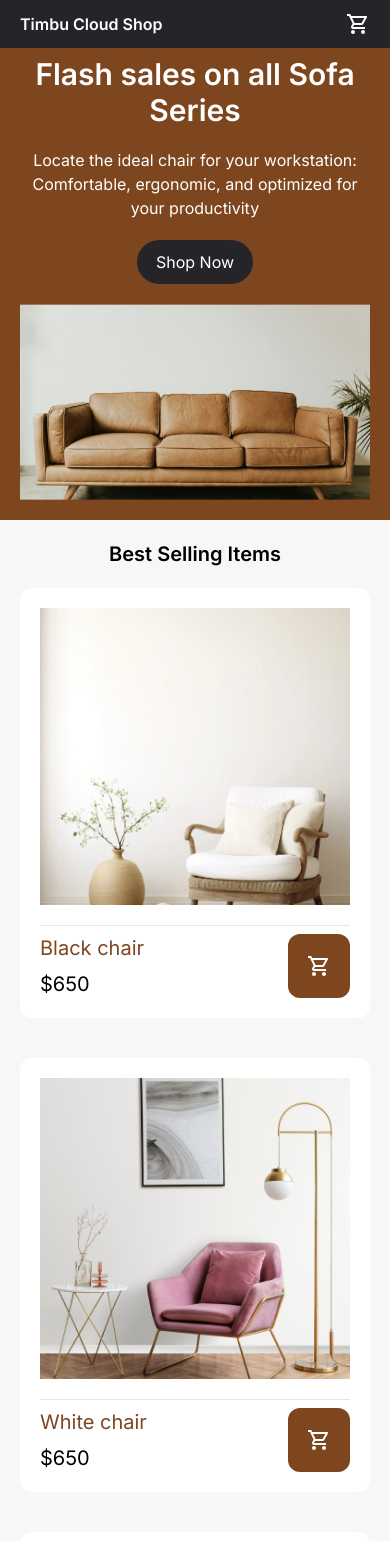
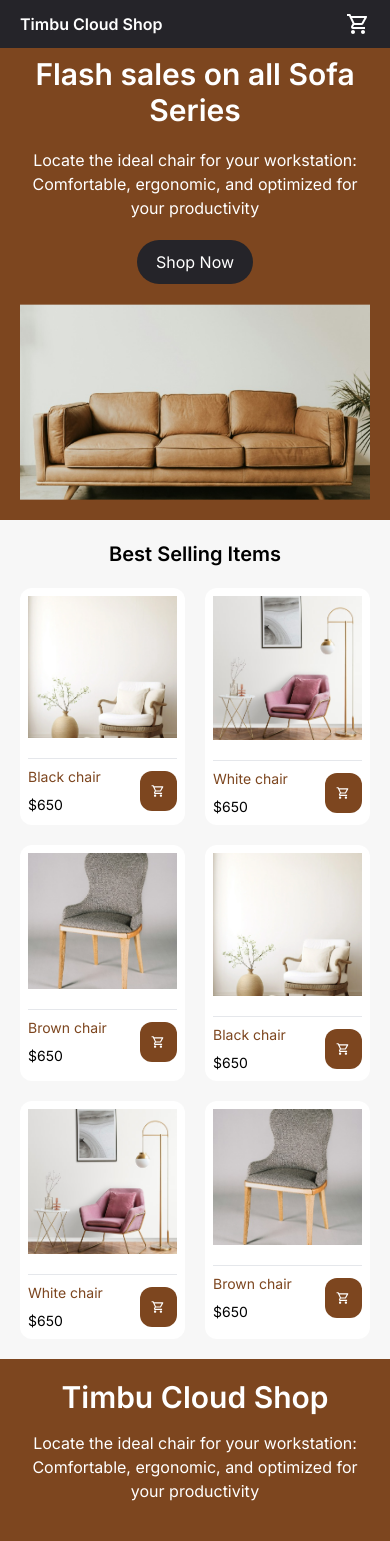
Before and after one commit to Vixs101/HNGtask2-TimbuCloudShop, a React (Vite) app: page / in a window 390 px wide. Shown: the top 1541 px of the page. Built offline with nearby package versions, Linux system fonts and the light colour scheme.

Commit message:
Fix:reduced the size of the product card on mobile view

```diff
--- a/src/pages/Cart.tsx
+++ b/src/pages/Cart.tsx
@@ -61,7 +61,7 @@ function Cart() {
           Best Selling Items
         </h2>
 
-        <div className="grid grid-cols-1 md:grid-cols-2 lg:grid-cols-3 gap-10 h-full my-5">
+        <div className="grid grid-cols-2 lg:grid-cols-3 gap-5 md:gap-10 h-full my-5">
           {products.map((product) => (
             <div
               key={product.id}
@@ -70,11 +70,11 @@ function Cart() {
               <img src={`/images/${product.pic}.png`} alt={product.alt} />
 
               <div className="flex justify-between border-t-gray-200 border-t pt-2">
-                <div className="flex flex-col gap-2 text-xl md:text-2xl">
+                <div className="flex flex-col gap-2 text-sm md:text-2xl">
                   <h3 className="text-primary">{product.title}</h3>
                   <p>{product.price}</p>
                 </div>
-                <button className="flex items-center justify-center bg-primary hover:bg-[#8c552f] text-white text-2xl md:text-4xl rounded-xl md:p-2 w-1/5">
+                <button className="flex items-center justify-center bg-primary hover:bg-[#8c552f] text-white text-2xl md:text-4xl rounded-xl md:p-2 h-10 md:h-auto w-1/4 md:w-1/5 self-center md:self-start">
                   {product.button}
                 </button>
               </div>
--- a/src/pages/Homepage.tsx
+++ b/src/pages/Homepage.tsx
@@ -40,20 +40,20 @@ function Homepage() {
         <h2 className="text-center md:text-start text-xl md:text-2xl font-semibold">
           Best Selling Items
         </h2>
-        <div className="grid grid-cols-1 md:grid-cols-2 lg:grid-cols-3 gap-10 h-full mt-5">
+        <div className="grid grid-cols-2 lg:grid-cols-3 gap-5 md:gap-10 h-full mt-5">
           {productImage.map((product) => (
             <div
               key={product.id}
-              className="flex flex-col bg-white p-5 rounded-xl gap-5"
+              className="flex flex-col bg-white p-2 md:p-5 rounded-xl gap-5"
             >
               <img src={`/images/${product.pic}.png`} alt={product.alt} />
 
               <div className="flex justify-between border-t-gray-200 border-t pt-2">
-                <div className="flex flex-col gap-2 text-xl md:text-2xl">
+                <div className="flex flex-col gap-2 text-sm md:text-2xl">
                   <h3 className="text-primary">{product.title}</h3>
                   <p>{product.price}</p>
                 </div>
-                <button className="flex items-center justify-center bg-primary hover:bg-[#8c552f] text-white text-2xl md:text-4xl rounded-xl md:p-2 w-1/5" onClick={goToCart}>
+                <button className="flex items-center justify-center bg-primary hover:bg-[#8c552f] text-white text-sm md:text-4xl rounded-xl md:p-2 h-10 md:h-auto w-1/4 md:w-1/5 self-center md:self-start" onClick={goToCart}>
                   {product.button}
                 </button>
               </div>
```
